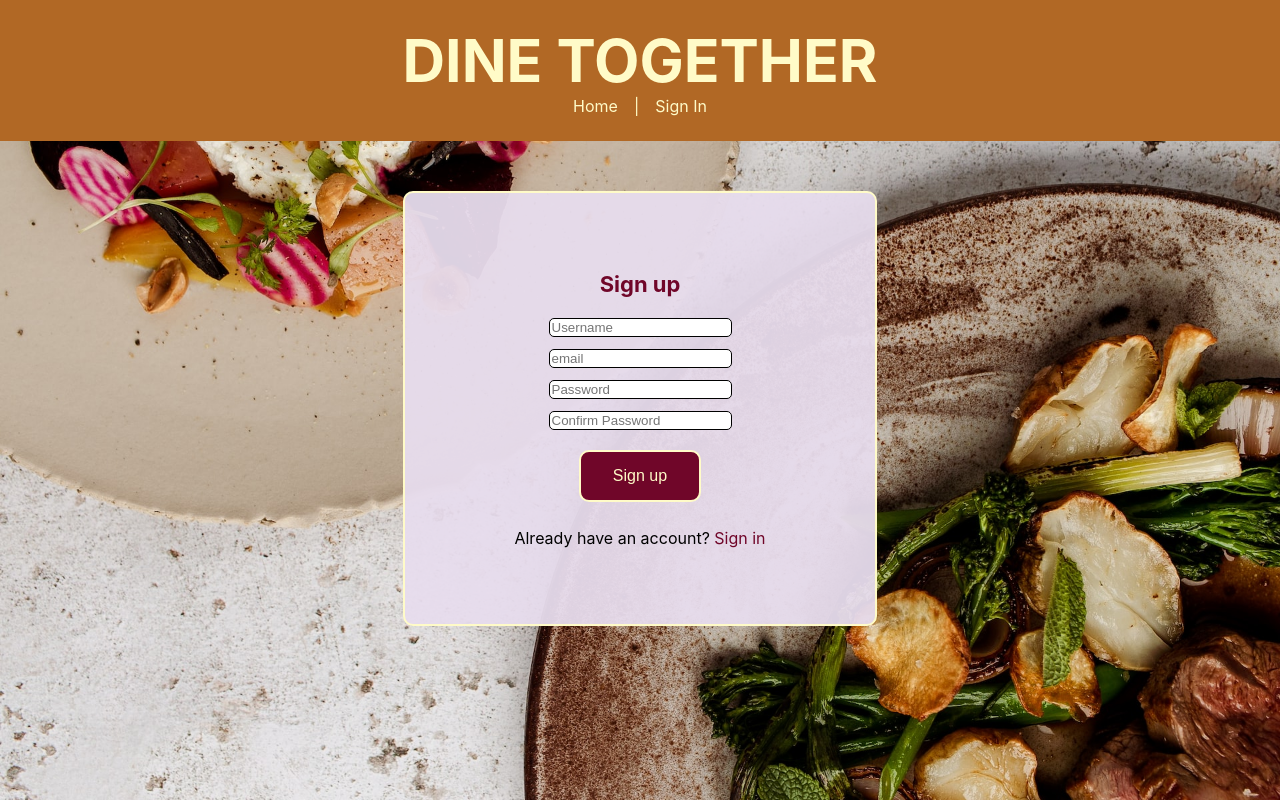
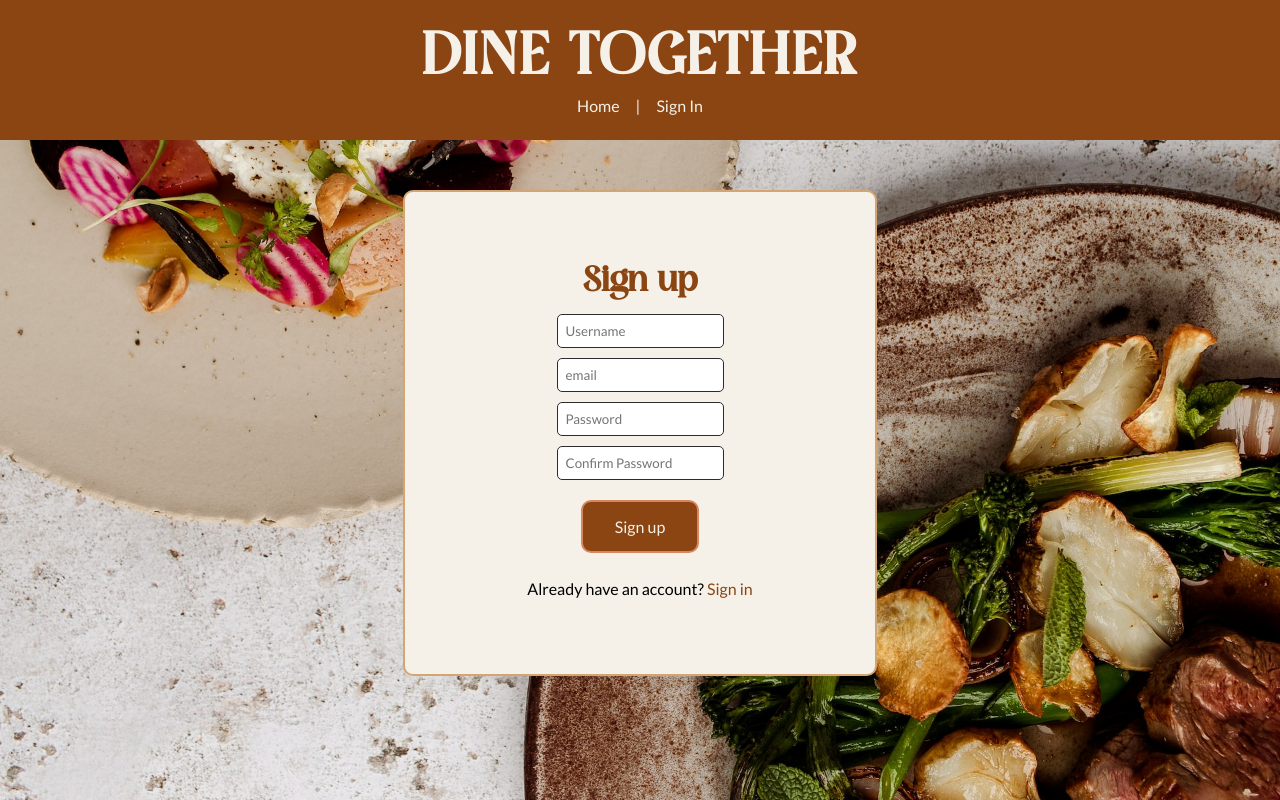
Before and after one commit to AsheUrban/Dine-Together, a React (Create React App) app: page /sign-up in a window 1280 px wide. Built offline with nearby package versions, Linux system fonts and the light colour scheme; no server answers.

Commit message:
Update color and header styles, add new fonts.

```diff
--- a/src/components/Header.js
+++ b/src/components/Header.js
@@ -2,7 +2,7 @@ import React from 'react';
 import { useNavigate } from 'react-router-dom';
 import { signOut } from "firebase/auth";
 import { auth } from '../firebase.js';
-import { DineTogetherHeader, HeaderTitle, HeaderNav, NavLink, SignOutButton } from '../styles';
+import { DineTogetherHeader, H1, HeaderNav, NavLink, SignOutButton } from '../styles';
 
 function Header({ user }) {
     const navigate = useNavigate();
@@ -19,9 +19,7 @@ function Header({ user }) {
     return (
         <React.Fragment>
             <DineTogetherHeader>
-          <HeaderTitle>
-          DINE TOGETHER
-          </HeaderTitle>
+                <H1>DINE TOGETHER</H1>
                 <HeaderNav>
                     <NavLink to="/"> Home </NavLink> &emsp;|&emsp;
                     {user ? (
--- a/src/components/Post.js
+++ b/src/components/Post.js
@@ -1,17 +1,17 @@
 import React from 'react';
 import PropTypes from 'prop-types';
-import { PostName, PostAddress } from '../styles';
+import { H3, H4, PostItem } from '../styles';
 
 function Post(props){
     return (
-
         <React.Fragment>
-      <div onClick = {() => props.whenPostClicked(props.id)}>
-        <PostName>{props.restaurantName}</PostName>
-        <PostAddress>{props.restaurantAddress}</PostAddress>
+            <hr />
+            <PostItem onClick = {() => props.whenPostClicked(props.id)}>
+                <H3>{props.restaurantName}</H3>
+                <H4>{props.restaurantAddress}</H4>
                 <p><em>{props.reservationNotes}</em></p>
                 <p><em>{props.formattedWaitTime}</em></p>
-      </div>
+            </PostItem>
         </React.Fragment>
     );
 }
--- a/src/components/PostDetail.js
+++ b/src/components/PostDetail.js
@@ -1,19 +1,17 @@
 import React from 'react';
 import PropTypes from 'prop-types';
-import { PostContainer, PostListTitle, PostAddress, PostActionButton } from '../styles';
+import { PostContainer, H2, H4, PostActionButton } from '../styles';
 
 function PostDetail(props){
     const { post, onClickingDelete, onClickingEdit } = props;
 
-
-
     return (
         <React.Fragment>
             <PostContainer>
-        <PostListTitle>Restaurant Details</PostListTitle>
+                <H2>Restaurant Details</H2>
                 <hr />
-        <PostListTitle>{post.restaurantName}</PostListTitle>
-        <PostAddress>{post.restaurantAddress}</PostAddress>
+                <H2>{post.restaurantName}</H2>
+                <H4>{post.restaurantAddress}</H4>
                 <p><em>{post.reservationNotes}</em></p>
                 <PostActionButton onClick={onClickingEdit}>Update Restaurant</PostActionButton>
                 <PostActionButton onClick={()=> onClickingDelete(post.id)}>Delete Restaurant</PostActionButton>
--- a/src/components/PostList.js
+++ b/src/components/PostList.js
@@ -1,13 +1,13 @@
 import React from 'react';
 import Post from './Post';
 import PropTypes from 'prop-types';
-import { PostListTitle, DineTogetherPosts, H1 } from '../styles';
+import { DineTogetherPosts, H1, H2 } from '../styles';
 
 function PostList(props){
     return (
         <React.Fragment>
             <DineTogetherPosts>
-                <PostListTitle>Restaurant List </PostListTitle>
+                <H2>Restaurant List</H2>
                 <hr />
                 {props.postList.length > 0 ? (
                     props.postList.map((post) =>
--- a/src/index.css
+++ b/src/index.css
@@ -1,10 +1,22 @@
+@import url('https://fonts.googleapis.com/css2?family=Lato:wght@400;700&display=swap');
+
+@font-face {
+  font-family: 'Rosaline';
+  src: url('../public/fonts/rosaline-font-1763386162-0/rosalinedemo.ttf') format('truetype');
+  font-weight: 400;
+  font-style: normal;
+}
+
 body {
   margin: 0;
-  font-family: -apple-system, BlinkMacSystemFont, 'Segoe UI', 'Roboto', 'Oxygen',
-    'Ubuntu', 'Cantarell', 'Fira Sans', 'Droid Sans', 'Helvetica Neue',
-    sans-serif;
+  font-family: 'Lato', sans-serif;
   -webkit-font-smoothing: antialiased;
   -moz-osx-font-smoothing: grayscale;
+}
+
+h1 {
+  font-family: 'Rosaline', serif;
+  letter-spacing: 0.05em;
 }
 
 code {
--- a/src/styles/formStyles.js
+++ b/src/styles/formStyles.js
@@ -2,37 +2,42 @@ import styled from 'styled-components';
 import { Link } from 'react-router-dom';
 
 export const DineTogetherPosts = styled.div`
-    background-color: rgba(231, 221, 238, 0.95);
+    background-color: #F5F1E8;
     width: 350px;
     margin: auto;
     margin-top: 50px;
     padding: 60px;
-    border: 2px solid #fffbc8;
+    border: 2px solid #D4A574;
     text-align: center;
     border-radius: 10px;
 `;
 
 export const Input = styled.input`
     border-radius: 5px;
-    border: 1px solid black;
+    border: 1px solid #2C2C2C;
     margin: auto;
     margin-bottom: 10px;
+    font-family: 'Lato', sans-serif;
+    color: #2C2C2C;
+    padding: 8px;
 `;
 
 export const TextArea = styled.textarea`
     border-radius: 5px;
-    border: 1px solid black;
+    border: 1px solid #2C2C2C;
     margin: auto;
     width: 100%;
     box-sizing: border-box;
     padding: 8px;
+    font-family: 'Lato', sans-serif;
+    color: #2C2C2C;
 `;
 
 export const Button = styled.button`
-    background-color: #700629;
-    border: 2px solid #FFFBC8;
+    background-color: #8B4513;
+    border: 2px solid #D98560;
     margin: 10px;
-    color: #FFFBC8;
+    color: #F5F1E8;
     padding: 15px 32px;
     text-align: center;
     text-decoration: none;
@@ -40,22 +45,48 @@ import { Link } from 'react-router-dom';
     font-size: 16px;
     border-radius: 10px;
     cursor: pointer;
+    font-family: 'Lato', sans-serif;
+    transition: all 0.2s ease;
+
+    &:hover {
+        background-color: #D98560;
+        color: #2C2C2C;
+    }
 `;
 
 export const H1 = styled.h1`
-    font-size: 30px;
-    color: #700629;
+    font-size: 59px;
+    color: #F5F1E8;
     margin: 0;
+    font-family: 'Rosaline', serif;
 `;
 
 export const H2 = styled.h2`
-    font-size: 22px;
-    color: #700629;
+    font-size: 35px;
+    color: #8B4513;
+    font-family: 'Rosaline', serif;
+    margin: 10px 0;
+`;
+
+export const H3 = styled.h3`
+    font-size: 35px;
+    color: #8B4513;
+    font-family: 'Lato', sans-serif;
+    margin: 10px 0;
+`;
+
+export const H4 = styled.h4`
+    font-size: 18px;
+    color: #D98560;
+    font-family: 'Lato', sans-serif;
+    margin: 5px 0;
 `;
 
 export const SignUpLink = styled(Link)`
-    color: #700629;
+    color: #8B4513;
     text-decoration: none;
+    font-family: 'Lato', sans-serif;
+
     &:hover {
         text-decoration: underline;
     }
@@ -66,7 +97,8 @@ import { Link } from 'react-router-dom';
     justify-content: center;
     text-align: center;
     width: 1230px;
-    color: #FFFBC8;
+    color: #2C2C2C;
     padding: 25px;
     margin: auto;
+    font-family: 'Lato', sans-serif;
 `;
--- a/src/styles/layoutStyles.js
+++ b/src/styles/layoutStyles.js
@@ -5,27 +5,25 @@ import platedfood from '../img/platedfood.jpg';
 export const DineTogetherHeader = styled.div`
     text-align: center;
     width: 100vw;
-    color: #FFFBC8;
+    color: #F5F1E8;
     padding: 25px;
     margin: auto;
-    background-color: #B16825;
+    background-color: #8B4513;
     box-sizing: border-box;
-`;
-
-export const HeaderTitle = styled.h1`
-    font-size: 59px;
-    margin: 0;
 `;
 
 export const HeaderNav = styled.div`
     display: flex;
     justify-content: center;
     margin-top: 0;
+    font-family: 'Lato', sans-serif;
 `;
 
 export const NavLink = styled(Link)`
-    color: #FFFBC8;
+    color: #F5F1E8;
     text-decoration: none;
+    font-family: 'Lato', sans-serif;
+
     &:hover {
         text-decoration: underline;
     }
@@ -34,9 +32,11 @@ export const NavLink = styled(Link)`
 export const SignOutButton = styled.button`
     background: none;
     border: none;
-    color: #FFFBC8;
+    color: #F5F1E8;
     cursor: pointer;
     font-size: 16px;
+    font-family: 'Lato', sans-serif;
+
     &:hover {
         text-decoration: underline;
     }
--- a/src/styles/postStyles.js
+++ b/src/styles/postStyles.js
@@ -1,49 +1,31 @@
 import styled from 'styled-components';
 
 export const PostContainer = styled.div`
-    background-color: #E7DDEE;
+    background-color: #F5F1E8;
     width: 300px;
     margin: auto;
     margin-top: 50px;
     padding: 45px;
-    border: 2px solid #fffbc8;
+    border: 2px solid #D4A574;
     text-align: center;
     border-radius: 10px;
-`;
-
-export const PostListTitle = styled.h1`
-    font-size: 30px;
-    color: #700629;
-    margin: 0;
-`;
-
-export const PostName = styled.h2`
-    font-size: 26px;
-    color: #700629;
-`;
-
-export const PostAddress = styled.h3`
-    font-size: 22px;
-    color: #FFFBC8;
-`;
-
-export const PostDetail = styled.p`
-    font-style: italic;
-    color: #333;
+    box-shadow: 0 4px 6px rgba(0, 0, 0, 0.1);
 `;
 
 export const PostItem = styled.div`
     cursor: pointer;
+    transition: opacity 0.2s ease;
+
     &:hover {
         opacity: 0.8;
     }
 `;
 
 export const PostActionButton = styled.button`
-    background-color: #700629;
-    border: 2px solid #FFFBC8;
+    background-color: #8B4513;
+    border: 2px solid #D98560;
     margin: 10px;
-    color: #FFFBC8;
+    color: #F5F1E8;
     padding: 15px 32px;
     text-align: center;
     text-decoration: none;
@@ -51,8 +33,12 @@ export const PostActionButton = styled.button`
     font-size: 16px;
     border-radius: 10px;
     cursor: pointer;
+    font-family: 'Lato', sans-serif;
+    transition: all 0.2s ease;
 
     &:hover {
-        background-color: #550420;
+        background-color: #D98560;
+        color: #2C2C2C;
+        border-color: #8B4513;
     }
 `;
```
Also changed, not shown: src/styles/index.js (+4 -7 lines), public/fonts/rosaline-font-1763386162-0/Befonts-License.txt (added), public/fonts/rosaline-font-1763386162-0/rosalinedemo.ttf (added). Lines whose indentation alone changed are shown as unchanged.
